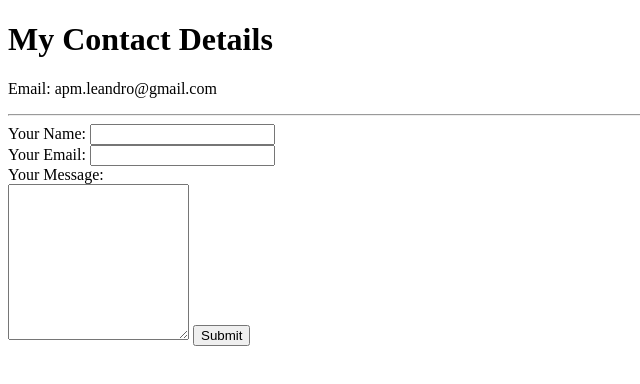
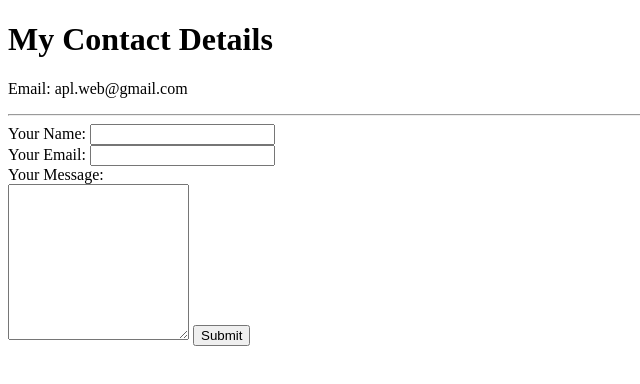
Before and after one commit to apmleandro/cv, a plain HTML site: page Contact-me.html in a window 1280 px wide. Shown: the full height of the page, 0-640 px from the left. Drawn offline with Linux system fonts and the light colour scheme.

Commit message:
Update Contact-me.html

```diff
--- a/Contact-me.html
+++ b/Contact-me.html
@@ -6,7 +6,7 @@
   </head>
   <body>
     <h1> My Contact Details </h1>
-    <p> Email: apm.leandro@gmail.com </p>
+    <p> Email: apl.web@gmail.com </p>
     <hr>
     <form action="mailto:apm.leandro@gmail.com" method="post" enctype="text/plain">
       <label>Your Name:</label>
```
